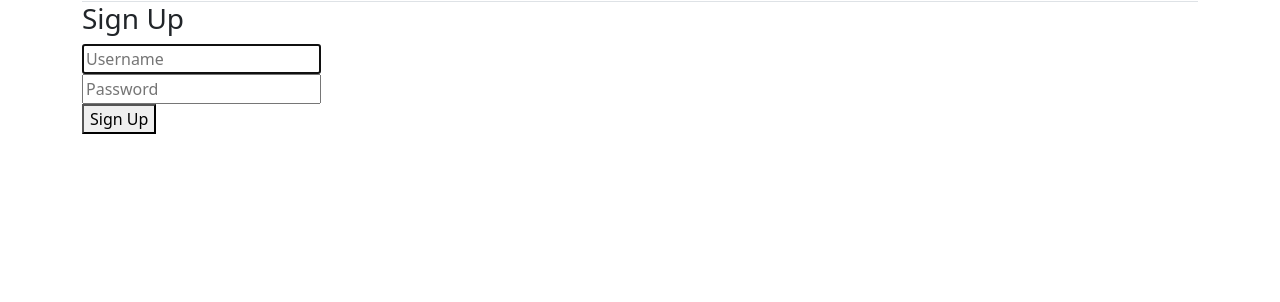
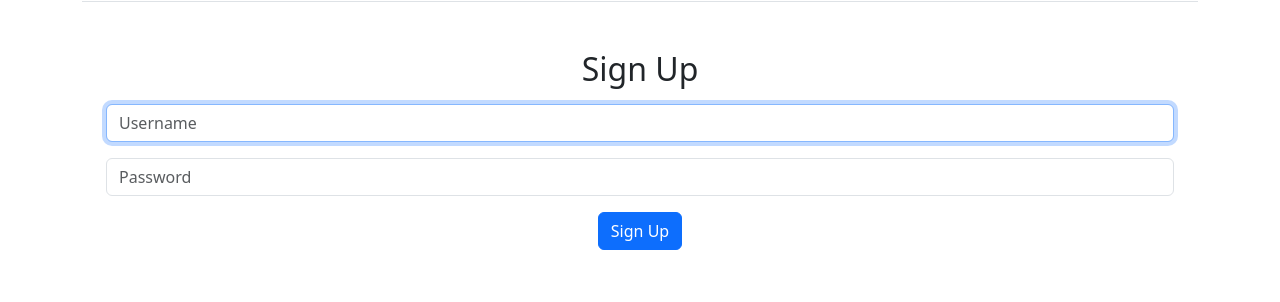
Before and after one commit to LogicEgg/CITasker, a Flask app: page /auth/register in a window 1280 px wide. Shown: the part 55-357 px from the top of the page. Run offline with Flask 3, Linux system fonts and the light colour scheme; parts of the project's set-up code (start-up, migrations or seed data) failed here and were passed over.

Commit message:
Hideous CSS

```diff
--- a/templates/register.html
+++ b/templates/register.html
@@ -1,26 +1,17 @@
 {% extends "base.html" %}
 
 {% block content %}
+<div class="container text-center mt-5">
     {% if failure %}
     <h1>Failed to register. Probably because username is already in use.</h1>
     {% endif %}
-<div class="column is-4 is-offset-4">
-    <h3 class="title">Sign Up</h3>
-    <div class="box">
+    <h2 class="title mb-3">Sign Up</h2>
     <form method="POST" action="{{ url_for('auth.register') }}">
-            <div class="field">
-                <div class="control">
-                    <input class="" name="uname" placeholder="Username" autofocus="">
+        <div class="container">
+            <input class="form-control mb-3" name="uname" placeholder="Username" autofocus="">
+            <input class="form-control mb-3 " type="password" name="password" placeholder="Password">
         </div>
-            </div>
-
-            <div class="field">
-                <div class="control">
-                    <input class="" type="password" name="password" placeholder="Password">
-                </div>
-            </div>
-
-            <button class="button is-block is-info is-large is-fullwidth">Sign Up</button>
+        <button class="btn btn-primary">Sign Up</button>
     </form>
 </div>
 </div>
```
Also changed, not shown: templates/auth_page.html (+6 -14 lines). Lines whose indentation alone changed are shown as unchanged.
